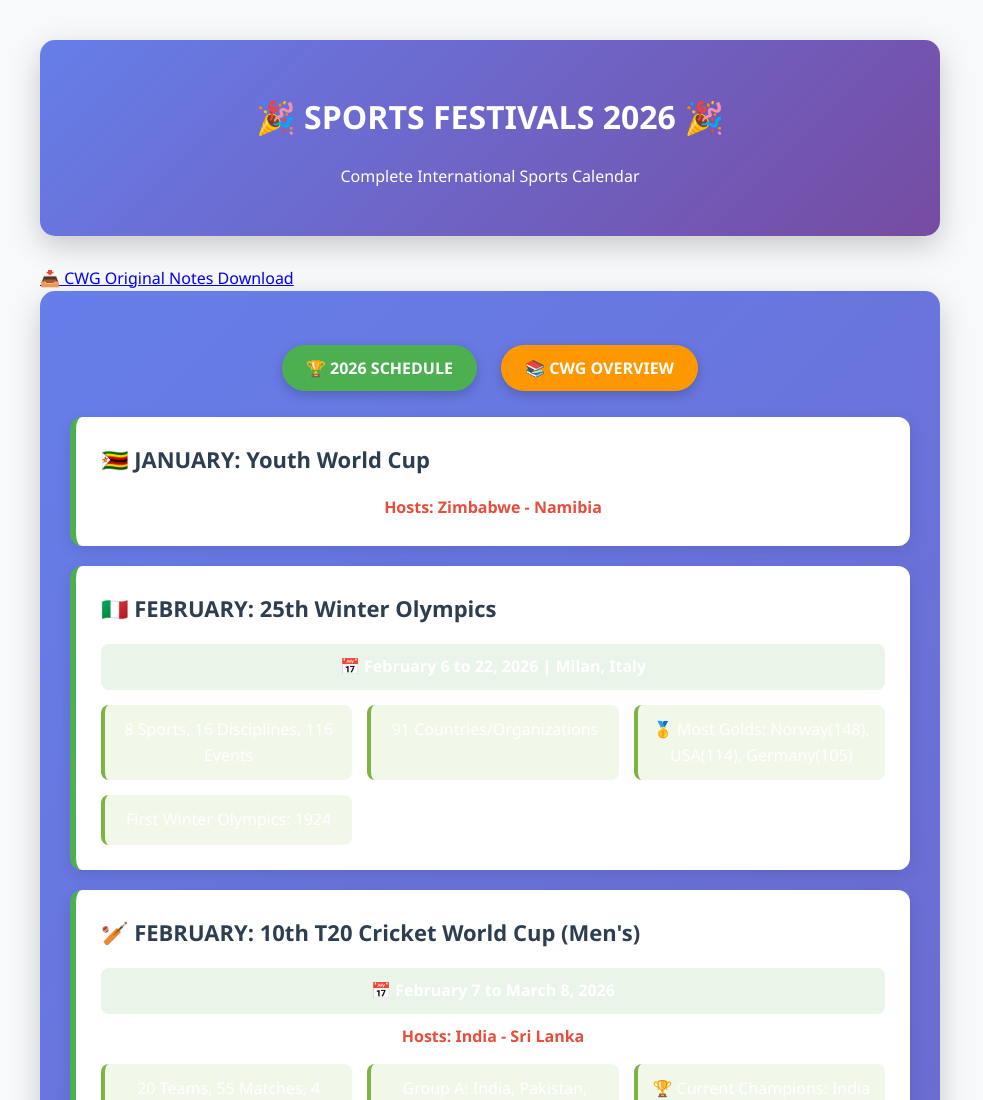
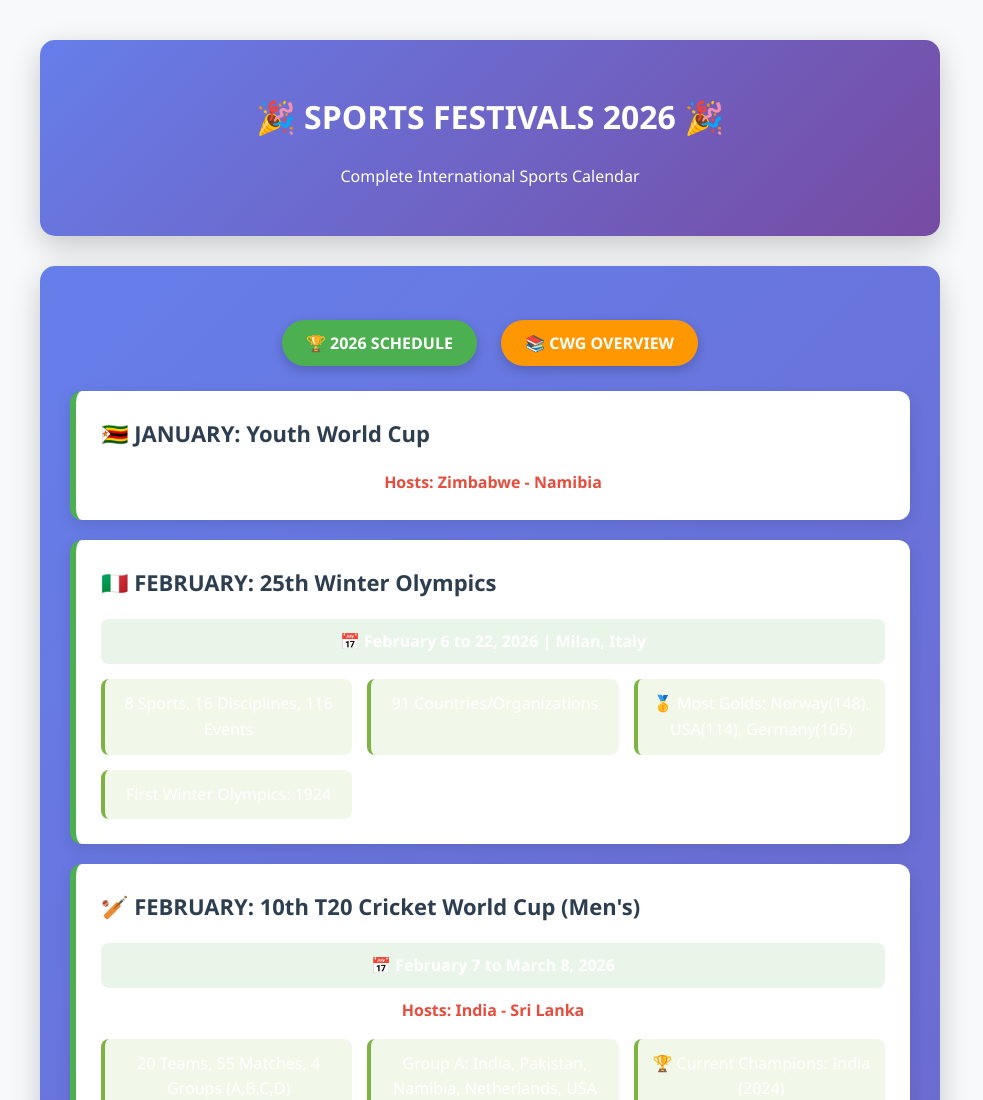
Before and after one commit to winsharp13/Cwg2026, a plain HTML site: page index.html in a window 1280 px wide. Shown: the top 1100 px of the page, without its empty margins (0-983 px from the left). Drawn offline with Linux system fonts and the light colour scheme.

Commit message:
Update index.html

```diff
--- a/index.html
+++ b/index.html
@@ -85,12 +85,6 @@
 <div class="header">
     <h1>🎉 SPORTS FESTIVALS 2026 🎉</h1>
     <p>Complete International Sports Calendar</p>
-</div>
-
-<div class="download-btn-container">
-    <a href="https://drive.google.com/file/d/14uNGXwUouDwSw1YzMY8Db0asOjEvnEcL/view?usp=drivesdk" class="download-pdf-btn" download>
-        📥 CWG Original Notes Download
-    </a>
 </div>
 
 <div class="header">
```
